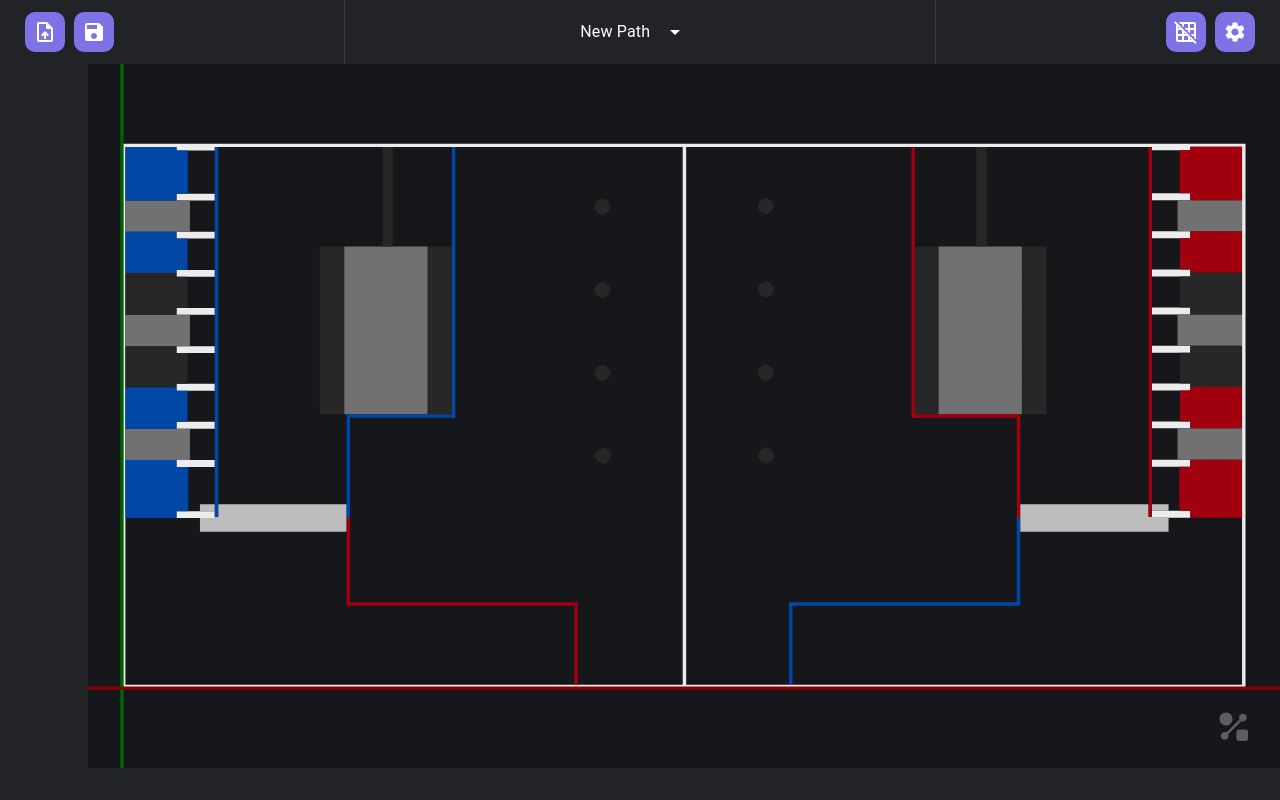
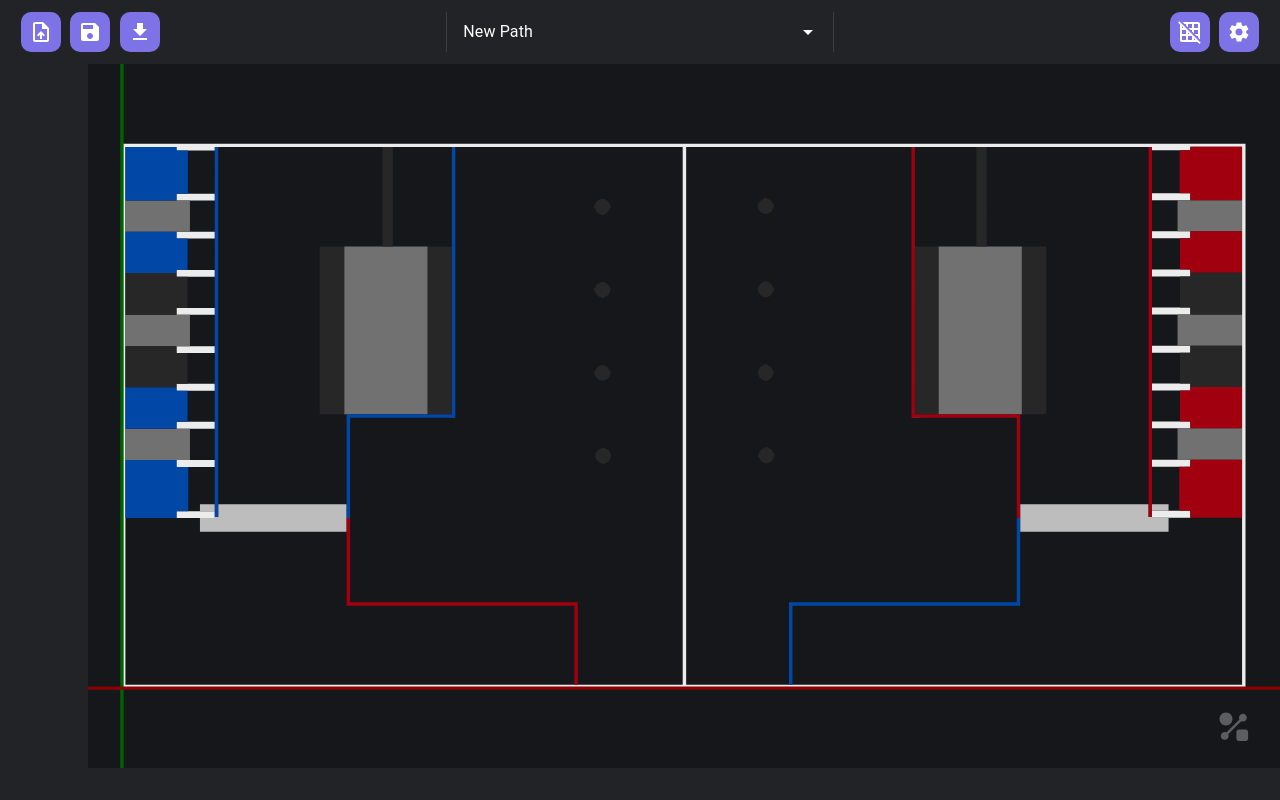
Before and after one commit to RohanBhattacharyya/Choreo, a React (Vite) app: page / in a window 1280 px wide. Built offline with nearby package versions, Linux system fonts and the light colour scheme.

Commit message:
Feature/71/trajectory export (#72)
* Add button for trajectory export

* Fix Prettier

* change title of trajectory export save dialog

* Revert cargo.toml change

```diff
--- a/src/components/navbar/Navbar.module.css
+++ b/src/components/navbar/Navbar.module.css
@@ -2,9 +2,10 @@
   background-color: var(--background-dark-gray);
   border: 1px solid #3f3f3f;
   color: white;
-  display: flex;
-  padding-left: 20px;
-  padding-right: 20px;
+  display: grid;
+  grid-template-columns: 1fr auto 1fr;
+  padding-left: 0px;
+  padding-right: 0px;
   font-size: 1rem;
   border: 0px;
   align-items: center;
--- a/src/components/navbar/Navbar.tsx
+++ b/src/components/navbar/Navbar.tsx
@@ -4,6 +4,7 @@ import SettingsIcon from "@mui/icons-material/Settings";
 import SaveIcon from "@mui/icons-material/Save";
 import UploadIcon from "@mui/icons-material/UploadFile";
 import IconButton from "@mui/material/IconButton";
+import FileDownload from "@mui/icons-material/FileDownload";
 import Tooltip from "@mui/material/Tooltip";
 import styles from "./Navbar.module.css";
 import { observer } from "mobx-react";
@@ -24,7 +25,11 @@ class Navbar extends Component<Props, State> {
   render() {
     return (
       <div className={styles.Container}>
-        <span style={{ flexShrink: 0 }}>
+        <span
+          style={{
+            paddingLeft: "16px",
+          }}
+        >
           <input
             type="file"
             id="file-upload-input"
@@ -59,28 +64,43 @@ class Navbar extends Component<Props, State> {
               <SaveIcon />
             </IconButton>
           </Tooltip>
+          <Tooltip title="Export Trajectory">
+            <IconButton
+              color="primary"
+              onClick={() => {
+                this.context.exportActiveTrajectory();
+              }}
+            >
+              <FileDownload />
+            </IconButton>
+          </Tooltip>
         </span>
+        <span
+          style={{
+            display: "flex",
+            justifyContent: "space-between",
+            paddingInline: "16px",
+          }}
+        >
           <Divider orientation="vertical" flexItem />
           <span
             style={{
-            flexShrink: 1,
-            flexGrow: 0,
-            minWidth: 0,
               display: "flex",
               justifyContent: "space-between",
-            paddingInline: "10px",
+              paddingLeft: "16px",
             }}
             onClick={() => this.context.uiState.setPageNumber(0)}
           >
             <span
               style={{
+                minWidth: "20rem",
                 display: "inline-block",
                 overflow: "hidden",
                 textOverflow: "ellipsis",
                 whiteSpace: "nowrap",
                 flexGrow: 1,
-              minWidth: 0,
                 margin: "auto",
+                flexBasis: 0,
               }}
             >
               {this.context.model.pathlist.activePath.name}
@@ -92,8 +112,8 @@ class Navbar extends Component<Props, State> {
             </Tooltip>
           </span>
           <Divider orientation="vertical" flexItem />
-
-        <span style={{ flexShrink: 0 }}>
+        </span>
+        <span style={{ textAlign: "right", paddingRight: "16px" }}>
           <Tooltip title="Field Grid">
             <span>
               <IconButton
--- a/src/document/DocumentManager.ts
+++ b/src/document/DocumentManager.ts
@@ -70,7 +70,35 @@ export class DocumentManager {
       .catch((err) => console.log(err));
   }
 
-  async exportTrajectory(uuid: string) {}
+  async exportTrajectory(uuid: string) {
+    const path = this.model.pathlist.paths.get(uuid);
+    if (path === undefined) {
+      console.error("Tried to export trajectory with unknown uuid: ", uuid);
+      return;
+    }
+    const trajectory = path.getSavedTrajectory();
+    if (trajectory === null) {
+      console.error("Tried to export ungenerated trajectory: ", uuid);
+      return;
+    }
+    const content = JSON.stringify(trajectory, undefined, 4);
+    const filePath = await dialog.save({
+      title: "Export Trajectory",
+      defaultPath: `${path.name}.json`,
+      filters: [
+        {
+          name: "Trajopt Trajectory",
+          extensions: ["json"],
+        },
+      ],
+    });
+    if (filePath) {
+      await fs.writeTextFile(filePath, content);
+    }
+  }
+  async exportActiveTrajectory() {
+    return await this.exportTrajectory(this.model.pathlist.activePathUUID);
+  }
 
   async loadFile(jsonFilename: string) {
     await fetch(jsonFilename, { cache: "no-store" })
```
Lines whose indentation alone changed are shown as unchanged.
